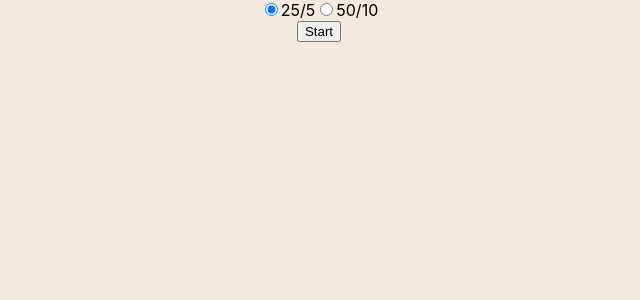
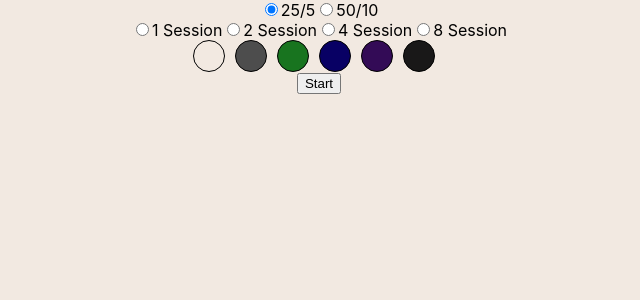
Before and after one commit to Nickolan/StudyWithPomo, a React (Create React App) app: page /home in a window 1280 px wide. Shown: the top 300 px of the page, without its empty margins (321-961 px from the left). Built offline with nearby package versions, Linux system fonts and the light colour scheme.

Commit message:
color, session

```diff
--- a/src/App.css
+++ b/src/App.css
@@ -5,13 +5,14 @@
   box-sizing: content-box;
   width: 100vw;
   height: 100vh;
-  background-color: #f2e9e1;
 }
 
 #Landing {
+  background-color: #f2e9e1;
+  width: 100vw;
+  height: 100vh;
   display: flex;
   flex-direction: column;
-  height: 100%;
   justify-content: start;
   align-items: center;
 }
@@ -45,6 +46,57 @@
 #Landing div:hover .pomoCat {
   transform: scale(0.8) rotate(135deg);
   margin: 13em 0 0 14em;
+}
+
+#Home {
+  background-color: #f2e9e1;
+  width: 100vw;
+  height: 100vh;
+  display: flex;
+  flex-direction: column;
+}
+#Home .config-Timer-background {
+  display: flex;
+  justify-content: center;
+}
+#Home .config-Timer-background #color {
+  margin-right: 10px;
+  width: 30px;
+  height: 30px;
+  border: 1px solid #000;
+  border-radius: 50%;
+}
+#Home .config-Timer-background #color:hover {
+  cursor: pointer;
+}
+#Home .config-Timer-background #color:active {
+  border: 1px solid #fff;
+}
+#Home .config-Timer-background .default {
+  background-color: #f2e9e1;
+}
+#Home .config-Timer-background .grey {
+  background-color: #4d4d4d;
+}
+#Home .config-Timer-background .green {
+  background-color: #18741f;
+}
+#Home .config-Timer-background .blue {
+  background-color: #080064;
+}
+#Home .config-Timer-background .violet {
+  background-color: #330b56;
+}
+#Home .config-Timer-background .dark {
+  background-color: #191818;
+}
+
+#Timer {
+  width: 100vw;
+  height: 100%;
+}
+#Timer .time {
+  font-size: 300px;
 }
 
 @media (max-width: 720px) {
--- a/src/App.scss
+++ b/src/App.scss
@@ -13,13 +13,14 @@ $backgroundColor: #f2e9e1;
   box-sizing: content-box;
   width: 100vw;
   height: 100vh;
-  background-color: $backgroundColor;
 }
 
 #Landing{
+  background-color: $backgroundColor;
+  width: 100vw;
+  height: 100vh;
   display: flex;
   flex-direction: column;
-  height: 100%;
   justify-content: start;
   align-items: center;
 h1{
@@ -57,6 +58,55 @@ div:hover{
 }
 }
 
+#Home{
+  background-color: $backgroundColor;
+  width: 100vw;
+  height: 100vh;
+  display: flex;
+  flex-direction: column;
+  .config-Timer-background{
+    display: flex;
+    justify-content: center;
+    #color{
+      margin-right: 10px;
+      width: 30px;
+      height: 30px;
+      border: 1px solid #000;
+      border-radius: 50%;
+    }
+    #color:hover{
+      cursor: pointer;
+    }
+    #color:active{
+      border: 1px solid #fff;
+    }
+    .default{
+      background-color: $backgroundColor;
+    }
+    .grey{
+      background-color: #4d4d4d;
+    }
+    .green{
+      background-color: #18741f;
+    }
+    .blue{
+      background-color: #080064;
+    }
+    .violet{
+      background-color: #330b56;
+    }
+    .dark{
+      background-color: #191818;
+    }
+  }
+}
+#Timer{
+  width: 100vw;
+  height: 100%;
+  .time{
+    font-size: 300px;
+  }
+}
 
 @media (max-width: 720px){
   #Landing{
--- a/src/controllers/controllers.ts
+++ b/src/controllers/controllers.ts
@@ -21,4 +21,4 @@ export const formatTimer = (totalSeconds : number) => {
     const formattedSeconds : string = String(seconds).padStart(2, '0');
 
     return `${formattedMinutes} : ${formattedSeconds}`;
-  };
+};
--- a/src/redux/action.ts
+++ b/src/redux/action.ts
@@ -5,3 +5,23 @@ export const twenty_five = () => {
 export const fifty = () => {
     return { type: '50/10' };
 }
+
+export const oneSession = () => {
+    return { type: 'oneSession' };
+};
+
+export const twoSession = () => {
+    return { type: 'twoSession' };
+};
+
+export const fourSession = () => {
+    return { type: 'fourSession' };
+};
+
+export const eightSession = () => {
+    return { type: 'eightSession' };
+};
+
+export const selectColor = (bgcolor: string, textColor: string) =>{
+    return { type: 'selectColor', payload: {bgcolor, textColor}};
+}
--- a/src/redux/reducer.ts
+++ b/src/redux/reducer.ts
@@ -1,6 +1,9 @@
 const initialState : object = {
     workTimer: 0,
     breakTimer: 0,
+    sessionsTimer: 0,
+    background: '#fff',
+    text: '#fff'
 }
 
 function rootReducer (state = initialState, action : any) {
@@ -17,6 +20,32 @@ function rootReducer (state = initialState, action : any) {
                 workTimer: 3000,
                 breakTimer: 600,
             }
+        case 'oneSession':
+            return{
+                ...state,
+                sessionsTimer: 1
+            }
+        case 'twoSession':
+            return{
+                ...state,
+                sessionsTimer: 2
+            }
+        case 'fourSession':
+            return{
+                ...state,
+                sessionsTimer: 4
+            }
+        case 'eightSession':
+            return{
+                ...state,
+                sessionsTimer: 8
+            }
+        case 'selectColor':
+            return{
+                ...state,
+                background: action.payload.bgcolor,
+                text: action.payload.textColor
+            }
         default:
             return{
                 ...state
--- a/src/views/home.tsx
+++ b/src/views/home.tsx
@@ -1,13 +1,15 @@
 import { Link } from "react-router-dom";
-import { twenty_five, fifty } from "../redux/action";
-import { useDispatch } from "react-redux";
-import React, { useState, useEffect } from "react";
+import { twenty_five, fifty, oneSession, twoSession, fourSession, eightSession, selectColor } from "../redux/action";
+import { useDispatch, useSelector } from "react-redux";
+import { useState, useEffect } from "react";
 import { handle25Change, handle50change } from "../controllers/controllers";
 
 function Home() {
     const dispatch = useDispatch();
+    const {workTimer, breakTimer, sessionsTimer} = useSelector((state : any) => state)
     const [is25Checked, set25Checked] = useState(true);
     const [is50Checked, set50Checked] = useState(false);
+
     useEffect(() => {
         if (is25Checked) {
             dispatch(twenty_five());
@@ -15,19 +17,31 @@ function Home() {
             dispatch(fifty());
         }
 
-    }, [is25Checked])
-
+    }, [is25Checked, sessionsTimer])
 
     return(
         <div id="Home">
             <div className="config-Timer-content">
-
                 <input type="radio" checked={is25Checked} onChange={() => handle25Change({is25Checked, is50Checked, set25Checked, set50Checked})} name="25/5"/>
                 <label htmlFor="25/5">25/5</label>
-
                 <input checked={is50Checked} onChange={() => handle50change({is25Checked, is50Checked, set25Checked, set50Checked})} type="radio" name="50/10"/>
                 <label htmlFor="50/10">50/10</label>
-
+            </div>
+            <div className="config-Timer-sessions">
+                <label htmlFor="oneSessions"><input onChange={() => dispatch(oneSession())} checked={sessionsTimer === 'oneSession'} type="radio"/>1 Session</label>
+                <label htmlFor="twoSessions"><input onChange={() => dispatch(twoSession())} checked={sessionsTimer === 'twoSession'} type="radio"/>2 Session</label>
+                <label htmlFor="fourSessions"><input onChange={() => dispatch(fourSession())} checked={sessionsTimer === 'fourSession'}  type="radio"/>4 Session</label>
+                <label htmlFor="eightSessions"><input onChange={() => dispatch(eightSession())} checked={sessionsTimer === 'eightSession'}  type="radio"/>8 Session</label>
+            </div>
+            <div className="config-Timer-background">
+                <div id="color" onClick={() => dispatch(selectColor('#f2e9e1', '#000'))} className="default"></div>
+                <div id="color" onClick={() => dispatch(selectColor('#4d4d4d', '#fff'))} className="grey"></div>
+                <div id="color" onClick={() => dispatch(selectColor('#18741f', '#000'))} className="green"></div>
+                <div id="color" onClick={() => dispatch(selectColor('#080064', '#fff'))} className="blue"></div>
+                <div id="color" onClick={() => dispatch(selectColor('#330b56', '#fff'))} className="violet"></div>
+                <div id="color" onClick={() => dispatch(selectColor('#191818', '#fff'))} className="dark"></div>
+            </div>
+            <div>
             </div>
             <Link to={`/timer`}>
                 <button>Start</button>
--- a/src/views/timer.tsx
+++ b/src/views/timer.tsx
@@ -1,26 +1,40 @@
-import React, {useState, useEffect} from "react";
-import { useDispatch, useSelector } from "react-redux";
+import {useState, useEffect} from "react";
+import {  useSelector } from "react-redux";
 import { formatTimer } from "../controllers/controllers";
 
 
 function Timer() {
 
-  const {workTimer, breakTimer} = useSelector((state : any) => state)
+  const {workTimer, breakTimer, sessionsTimer, background, text} = useSelector((state : any) => state)
+  const divStyle = {
+    backgroundColor: background,
+  };
 
   const [timer, setTimer] = useState(true)
   const [seconds, setSeconds] = useState(workTimer);
   const [active, setActive] = useState(true);
+  const [leftSessions, setLeftSession] = useState(sessionsTimer);
 
   useEffect(() => {
     if (seconds < 0) {
-      setTimer(!timer);
+      if (leftSessions === 1) {
+        setLeftSession((times : number) => times - 1);
+        setActive(false);
+        alert('time done');
+        setSeconds(0)
+      } else {
+        if (timer) {
+          setLeftSession((times : number) => times - 1);
+          setTimer(!timer);
+        }
+      }
     }
 }, [seconds])
 
   useEffect(() => {
     let interval : any;
 
-    if (active) {
+    if (active && sessionsTimer > 0) {
       if (timer) {
         setSeconds(workTimer);
       } else {
@@ -44,15 +58,12 @@ function Timer() {
     setActive(false);
   };
 
-  const resetTimer = () => {
-    setTimer(!timer);
-  };
   return(
-    <div id="timer">
-      <div>{formatTimer(seconds)}</div>
+    <div style={divStyle} id="Timer">
+      <div style={{ color: text }} className="time">{formatTimer(seconds)}</div>
       <button onClick={startTimer}>Start</button>
       <button onClick={stopTimer}>Stop</button>
-      <button onClick={resetTimer}>Reset</button>
+      <h2 style={{ color: text }}>{leftSessions}</h2>
     </div>
   )
 }
```
Also changed, not shown: 1 other file (tests, documents, lock files or other folders).
